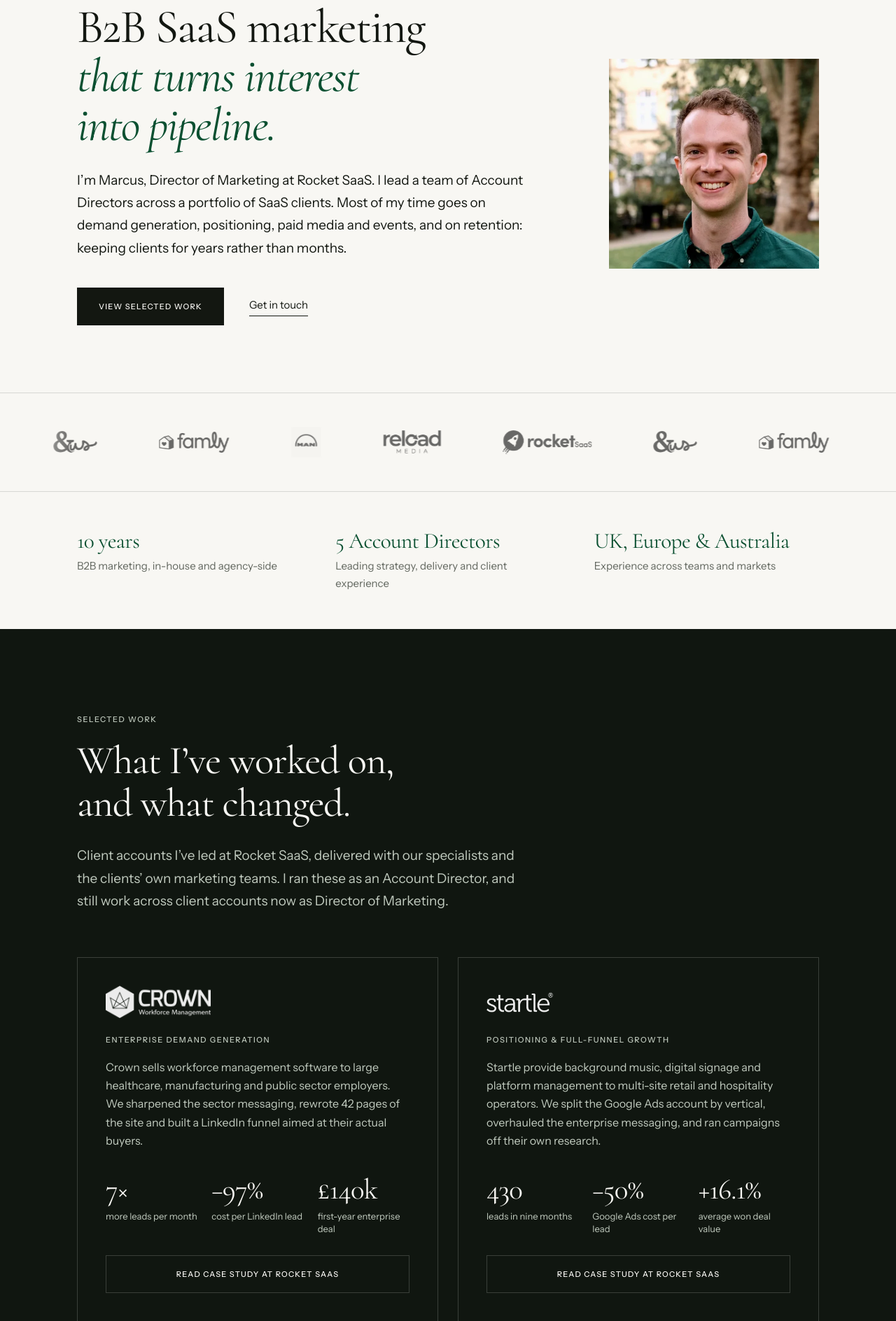
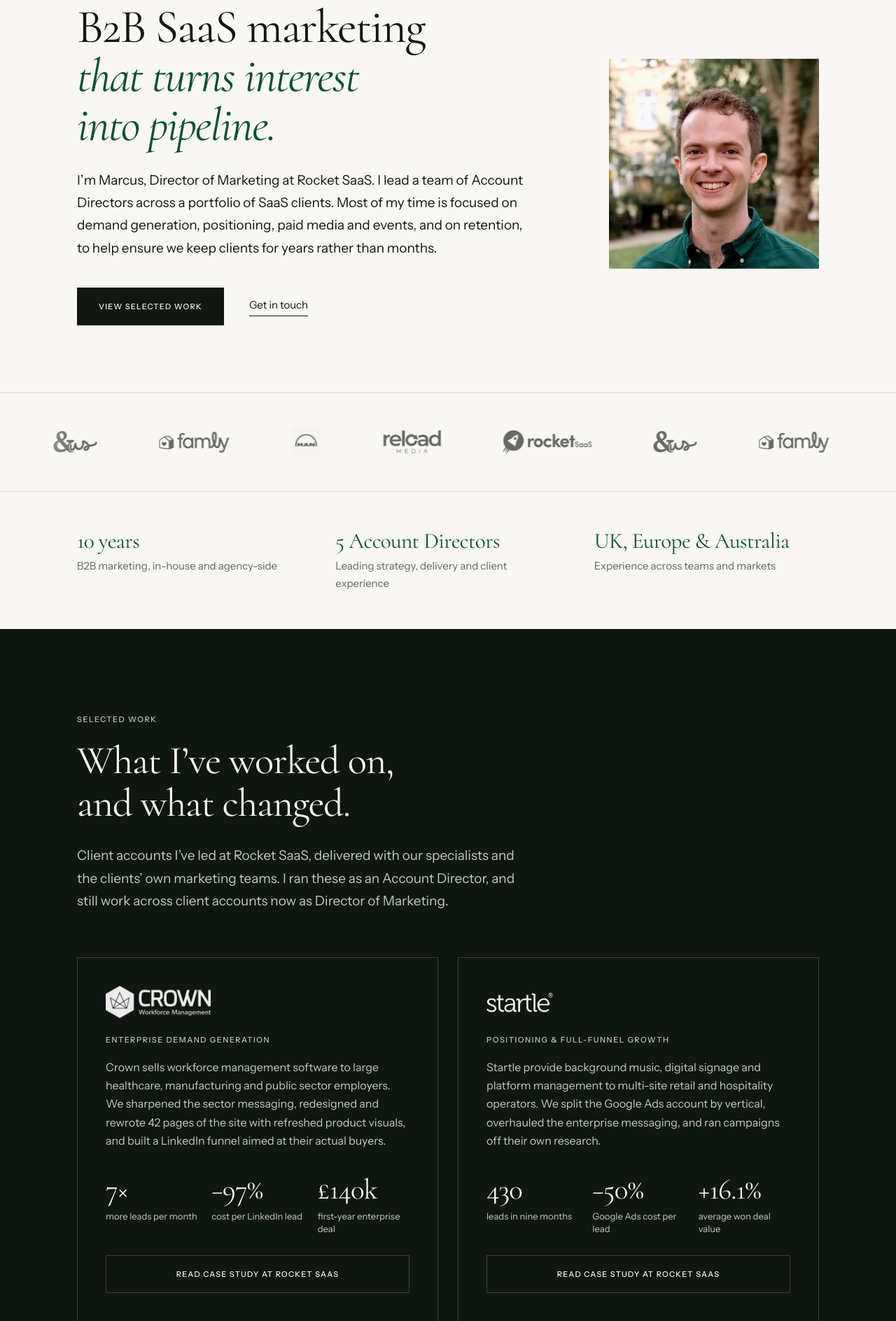
Before and after one commit to marcusfogg1997/marcusfogg1997.github.io, a plain HTML site: page index.html in a window 1280 px wide. Shown: the part 175-2063 px from the top of the page at 70% size. Drawn offline with Linux system fonts and the light colour scheme.

Commit message:
Add files via upload

```diff
--- a/index.html
+++ b/index.html
@@ -118,9 +118,9 @@
         </h1>
         <p class="lead">
           I&rsquo;m Marcus, Director of Marketing at Rocket SaaS. I lead a team of Account
-          Directors across a portfolio of SaaS clients. Most of my time goes on demand
-          generation, positioning, paid media and events, and on retention: keeping
-          clients for years rather than months.
+          Directors across a portfolio of SaaS clients. Most of my time is focused on
+          demand generation, positioning, paid media and events, and on retention, to
+          help ensure we keep clients for years rather than months.
         </p>
         <div class="hero__actions">
           <a class="btn btn--solid" href="#work">View selected work</a>
@@ -225,8 +225,9 @@
           <p class="eyebrow eyebrow--dim">Enterprise demand generation</p>
           <p class="case__summary">
             Crown sells workforce management software to large healthcare, manufacturing
-            and public sector employers. We sharpened the sector messaging, rewrote 42
-            pages of the site and built a LinkedIn funnel aimed at their actual buyers.
+            and public sector employers. We sharpened the sector messaging, redesigned and
+            rewrote 42 pages of the site with refreshed product visuals, and built a
+            LinkedIn funnel aimed at their actual buyers.
           </p>
 
           <div class="stat-row">
@@ -415,8 +416,7 @@
         </p>
         <p>
           I&rsquo;m also interested in where AI and automation fit into marketing, account
-          management and design, and I&rsquo;m working through new processes with our
-          designers at the moment. Less time repeating the same admin every week, more on
+          management and design. Less time repeating the same admin every week, more on
           the strategic work clients are paying for.
         </p>
         <p>
```
Also changed, not shown: llms.txt.
